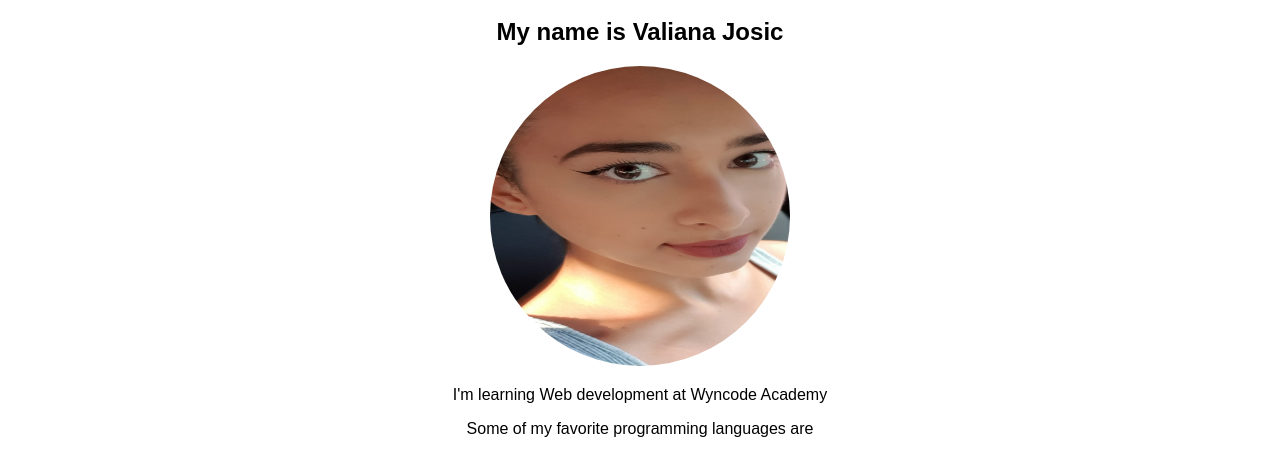
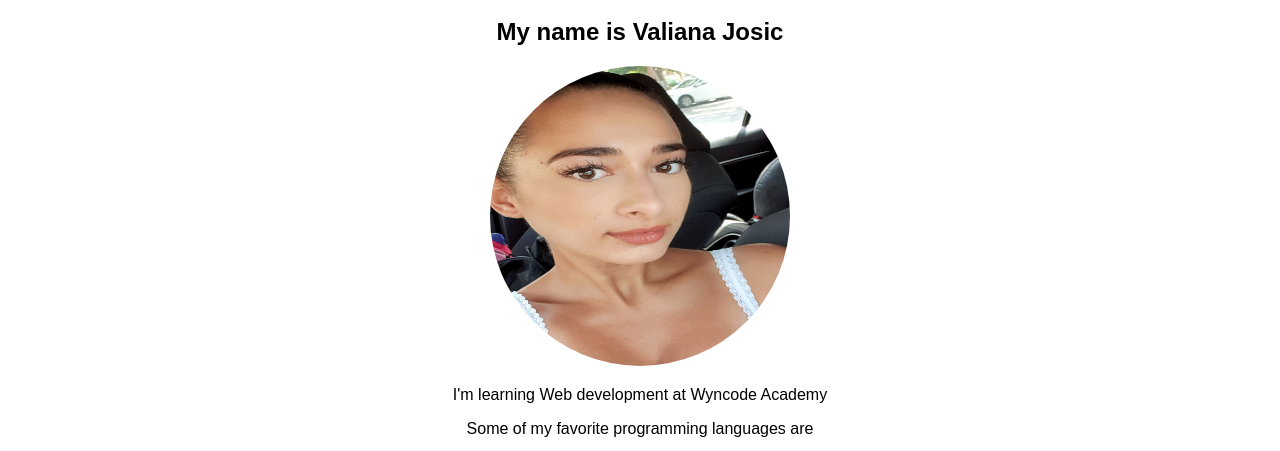
Before and after one commit to ValianaJosic/all_about_me, a plain HTML site: page index.html in a window 1280 px wide. Shown: the part 105-556 px from the top of the page. Drawn offline with Linux system fonts and the light colour scheme.

Commit message:
added css-pic

```diff
--- a/index.html
+++ b/index.html
@@ -21,7 +21,7 @@
       <main>
         <h1>Hello World!</h1>
         <h2>My name is Valiana Josic</h2>
-        <img id="profile-pic" src="20191002_204907.jpg" alt="me"/>
+        <img id="profile-pic" src="20190920_070341.jpg" alt="me"/>
         <p>
             I'm learning Web development at
             <a href"https://www.wyncode.co" target="_blank">
```
